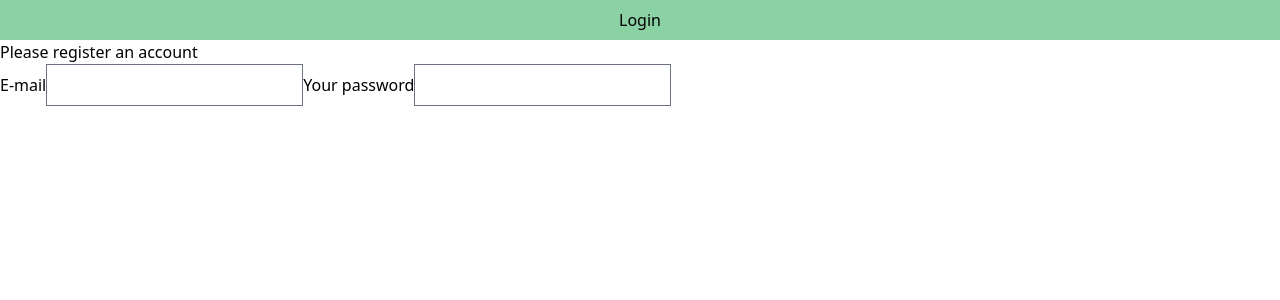
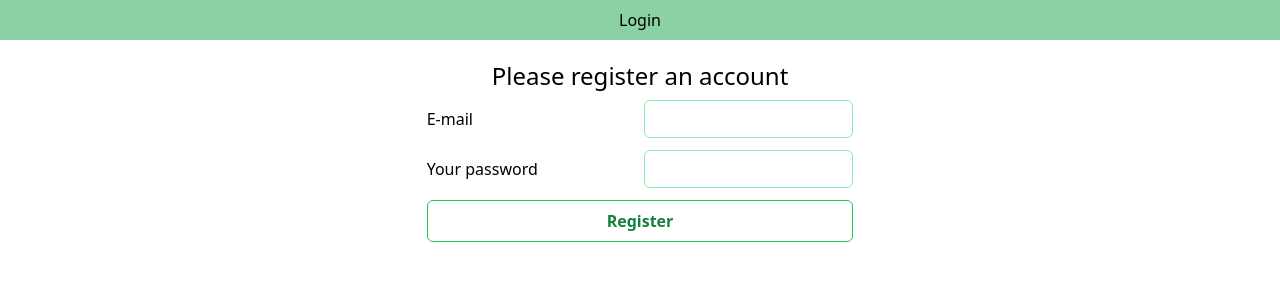
Before and after one commit to AlexxxTr/cloud-front-end, a Vue app: page /register in a window 1280 px wide. Shown: the top 300 px of the page. Built offline with nearby package versions, Linux system fonts and the light colour scheme; no server answers.

Commit message:
AT: Added styling to register form, grouped nav components in template and did v-if on that -> comes to cleaner code and just have to add new navigation to the right component.

```diff
--- a/src/App.vue
+++ b/src/App.vue
@@ -2,9 +2,7 @@
 import { ref } from "vue";
 import { supabase } from "./lib/supabase/createClient";
 import { RouterLink, RouterView } from "vue-router";
-import { useToast } from "vue-toastification";
 
-const toast = useToast();
 const isLoggedIn = ref(false);
 
 supabase.auth.onAuthStateChange((_, session) => {
@@ -23,29 +21,29 @@ async function logOut() {
       <nav
         class="flex flex-row justify-evenly items-center bg-green-600/50 h-full"
       >
-        <RouterLink to="/" class="relative group" v-if="!isLoggedIn"
+        <template v-if="!isLoggedIn">
+          <RouterLink to="/" class="relative group"
             ><span>Login</span>
             <span
               class="absolute -bottom-1 left-0 w-0 h-1 bg-blue-400 transition-all group-hover:w-full"
             />
           </RouterLink>
-        <RouterLink to="/home" class="relative group" v-if="isLoggedIn">
+        </template>
+        <template v-if="isLoggedIn">
+          <RouterLink to="/home" class="relative group">
             <span>Home</span>
             <span
               class="absolute -bottom-1 left-0 w-0 h-1 bg-blue-400 transition-all group-hover:w-full"
             />
           </RouterLink>
-        <RouterLink
-          to="/add-gas-usage"
-          class="relative group"
-          v-if="isLoggedIn"
-        >
+          <RouterLink to="/add-gas-usage" class="relative group">
             <span>Add Gas Usage</span>
             <span
               class="absolute -bottom-1 left-0 w-0 h-1 bg-blue-400 transition-all group-hover:w-full"
             />
           </RouterLink>
-        <button v-if="isLoggedIn" @click="logOut">Log Out</button>
+          <button @click="logOut">Log Out</button>
+        </template>
       </nav>
     </div>
   </header>
--- a/src/components/LoginComponent.vue
+++ b/src/components/LoginComponent.vue
@@ -15,10 +15,12 @@ export default {
   methods: {
     async handleLogin(e: Event) {
       e.preventDefault();
+
       const { data } = await supabase.auth.signInWithPassword({
         email: this.email,
         password: this.password,
       });
+
       if (data.user) window.location.href = "/home";
       else this.toast.error("Incorrect credentials!");
     },
--- a/src/components/RegisterComponent.vue
+++ b/src/components/RegisterComponent.vue
@@ -8,10 +8,12 @@ export default {
   methods: {
     async handleRegister(e: Event) {
       e.preventDefault();
+
       const { data } = await supabase.auth.signUp({
         email: this.email,
         password: this.password,
       });
+
       if (data) window.location.href = "/home";
     },
   },
@@ -19,13 +21,39 @@ export default {
 </script>
 
 <template>
-  <form @submit="handleRegister">
+  <h1 class="h1">Please register an account</h1>
+  <form @submit="handleRegister" class="form">
     <label for="email">E-mail</label>
-    <input type="email" name="email" id="email" v-model="email" />
+    <input type="email" name="email" id="email" v-model="email" class="input" />
 
     <label for="password">Your password</label>
-    <input type="password" id="password" name="password" v-model="password" />
+    <input
+      type="password"
+      id="password"
+      name="password"
+      v-model="password"
+      class="input"
+    />
 
-    <button type="submit" v-if="email && password">Register</button>
+    <button type="submit" class="btn col-span-2">Register</button>
   </form>
 </template>
+
+<style lang="css" scoped>
+.h1 {
+  @apply text-center mt-5 text-2xl mb-2;
+}
+.form {
+  @apply grid grid-cols-2 w-1/3 mx-auto gap-y-3 gap-x-2 items-center justify-center;
+}
+input.input {
+  /* ^ Did this since the specificity was not precise enough and tailwind forms overrides this */
+  @apply rounded-md border-green-300 leading-tight appearance-none;
+}
+.btn {
+  @apply text-green-700 font-semibold py-2 px-4 border border-green-500 rounded-md;
+}
+.btn:hover {
+  @apply bg-green-500 text-white border-transparent;
+}
+</style>
--- a/src/views/RegisterView.vue
+++ b/src/views/RegisterView.vue
@@ -4,7 +4,6 @@ import RegisterComponent from "@/components/RegisterComponent.vue";
 
 <template>
   <main>
-    <h1>Please register an account</h1>
     <RegisterComponent />
   </main>
 </template>
```
Lines whose indentation alone changed are shown as unchanged.
